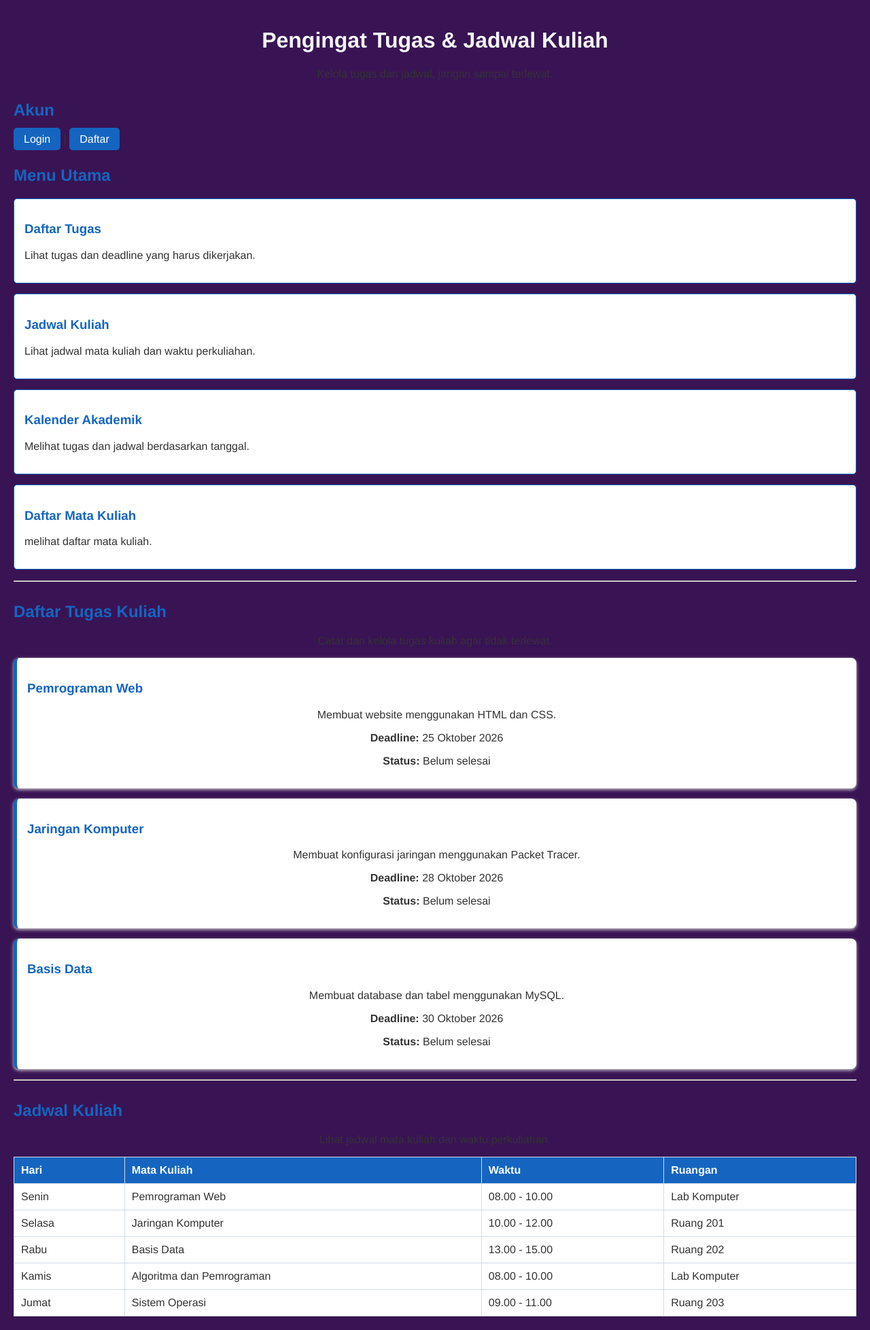
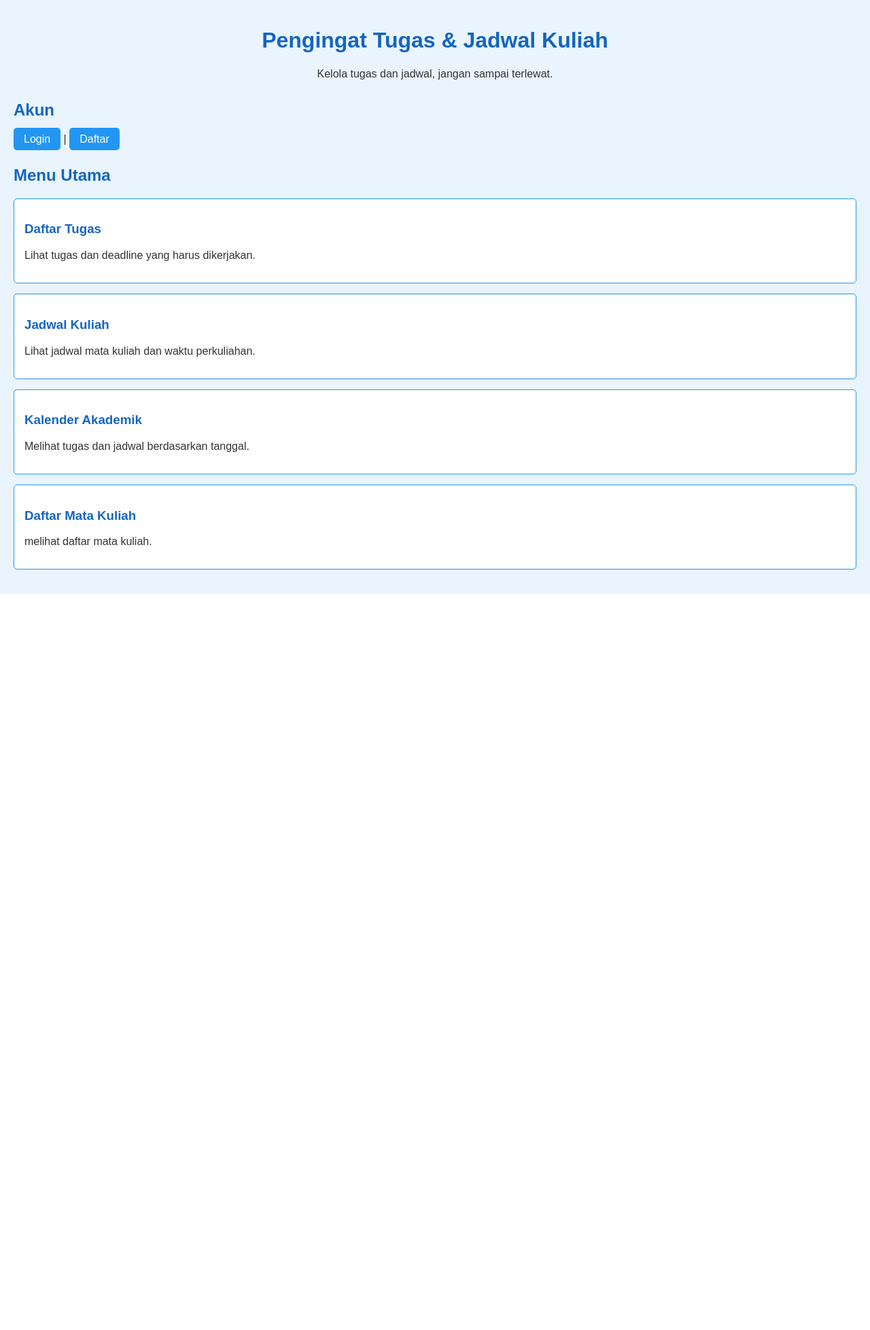
Before and after one commit to sahrulramdanii105-art/pemrograman-web, a PHP site: the page made by TUGAS WEB PRO/index.html in a window 1280 px wide. Shown: the whole page at 68% size. After the commit the page ends 874 px from the top, so only its background shows below. Run offline with PHP 8.4, Linux system fonts and the light colour scheme.

Commit message:
Kirim semua file & folder MODUL5

```diff
--- a/TUGAS WEB PRO/index.html
+++ b/TUGAS WEB PRO/index.html
@@ -45,90 +45,3 @@
             <p>melihat daftar mata kuliah.</p>
         </li>
     </ul>
-
-
-
-
-</body>
-</html>
-
-
-<hr>
-
-<h2 id="tugas">Daftar Tugas Kuliah</h2>
-<p>Catat dan kelola tugas kuliah agar tidak terlewat.</p>
-
-<div class="card">
-    <h3>Pemrograman Web</h3>
-    <p>Membuat website menggunakan HTML dan CSS.</p>
-    <p><b>Deadline:</b> 25 Oktober 2026</p>
-    <p><b>Status:</b> Belum selesai</p>
-</div>
-
-<div class="card">
-    <h3>Jaringan Komputer</h3>
-    <p>Membuat konfigurasi jaringan menggunakan Packet Tracer.</p>
-    <p><b>Deadline:</b> 28 Oktober 2026</p>
-    <p><b>Status:</b> Belum selesai</p>
-</div>
-
-<div class="card">
-    <h3>Basis Data</h3>
-    <p>Membuat database dan tabel menggunakan MySQL.</p>
-    <p><b>Deadline:</b> 30 Oktober 2026</p>
-    <p><b>Status:</b> Belum selesai</p>
-</div>
-
-
-<hr>
-
-<h2 id="jadwal">Jadwal Kuliah</h2>
-<p>Lihat jadwal mata kuliah dan waktu perkuliahan.</p>
-
-<table border="1" cellpadding="10" cellspacing="0" width="100%">
-    <thead>
-        <tr>
-            <th>Hari</th>
-            <th>Mata Kuliah</th>
-            <th>Waktu</th>
-            <th>Ruangan</th>
-        </tr>
-    </thead>
-
-    <tbody>
-        <tr>
-            <td>Senin</td>
-            <td>Pemrograman Web</td>
-            <td>08.00 - 10.00</td>
-            <td>Lab Komputer</td>
-        </tr>
-
-        <tr>
-            <td>Selasa</td>
-            <td>Jaringan Komputer</td>
-            <td>10.00 - 12.00</td>
-            <td>Ruang 201</td>
-        </tr>
-
-        <tr>
-            <td>Rabu</td>
-            <td>Basis Data</td>
-            <td>13.00 - 15.00</td>
-            <td>Ruang 202</td>
-        </tr>
-
-        <tr>
-            <td>Kamis</td>
-            <td>Algoritma dan Pemrograman</td>
-            <td>08.00 - 10.00</td>
-            <td>Lab Komputer</td>
-        </tr>
-
-        <tr>
-            <td>Jumat</td>
-            <td>Sistem Operasi</td>
-            <td>09.00 - 11.00</td>
-            <td>Ruang 203</td>
-        </tr>
-    </tbody>
-</table>
--- a/TUGAS WEB PRO/style.css
+++ b/TUGAS WEB PRO/style.css
@@ -1,7 +1,7 @@
 
 body {
-    font-family: 'Franklin Gothic Medium', 'Arial Narrow', Arial, sans-serif;
-    background-color: rgb(57, 20, 84);
+    font-family: Arial, sans-serif;
+    background-color: #EAF4FF;
     margin: 0;
     padding: 20px;
     color: #333;
@@ -9,7 +9,7 @@ body {
 
 h1 {
     text-align: center;
-    color: #f5f7f9;
+    color: #1565C0;
 }
 
 p {
@@ -18,20 +18,20 @@ p {
 }
 
 h2 {
-    color: #1565c0;
+    color: #1565C0;
     margin-top: 30px;
 }
 
 a {
     color: white;
-    background-color: #1565c0;
+    background-color: #2196F3;
     text-decoration: none;
     padding: 8px 15px;
     border-radius: 5px;
 }
 
 a:hover {
-    background-color: #051327;
+    background-color: #0D47A1;
 }
 
 ul {
@@ -43,60 +43,14 @@ li {
     background-color: white;
     margin-bottom: 15px;
     padding: 15px;
-    border: 1px solid #1565c0;
+    border: 1px solid #2196F3;
     border-radius: 5px;
 }
 
 li h3 {
-    color: #1565c0;
+    color: #1565C0;
 }
 
 li p {
     text-align: left;
 }
-
-
-
-.card {
-    background-color: white;
-    padding: 15px;
-    margin-bottom: 15px;
-    border-radius: 8px;
-    border-left: 5px solid #1565C0;
-    box-shadow: 0 2px 5px #cccccc;
-}
-
-.card h3 {
-    color: #1565C0;
-}
-
-
-
-.card {
-    background-color: white;
-    padding: 15px;
-    margin-bottom: 15px;
-    border-radius: 8px;
-    border-left: 5px solid #1565C0;
-    box-shadow: 0 2px 5px #cccccc;
-}
-
-.card h3 {
-    color: #1565C0;
-}
-
-table {
-    background-color: white;
-    border-collapse: collapse;
-}
-
-th {
-    background-color: #1565C0;
-    color: white;
-}
-
-th, td {
-    padding: 10px;
-    border: 1px solid #D0DCE8;
-    text-align: left;
-}
```
Also changed, not shown: MODUL5/latihan.html (added, +19 -0 lines), MODUL5/latihan2.html (added, +18 -0 lines).
